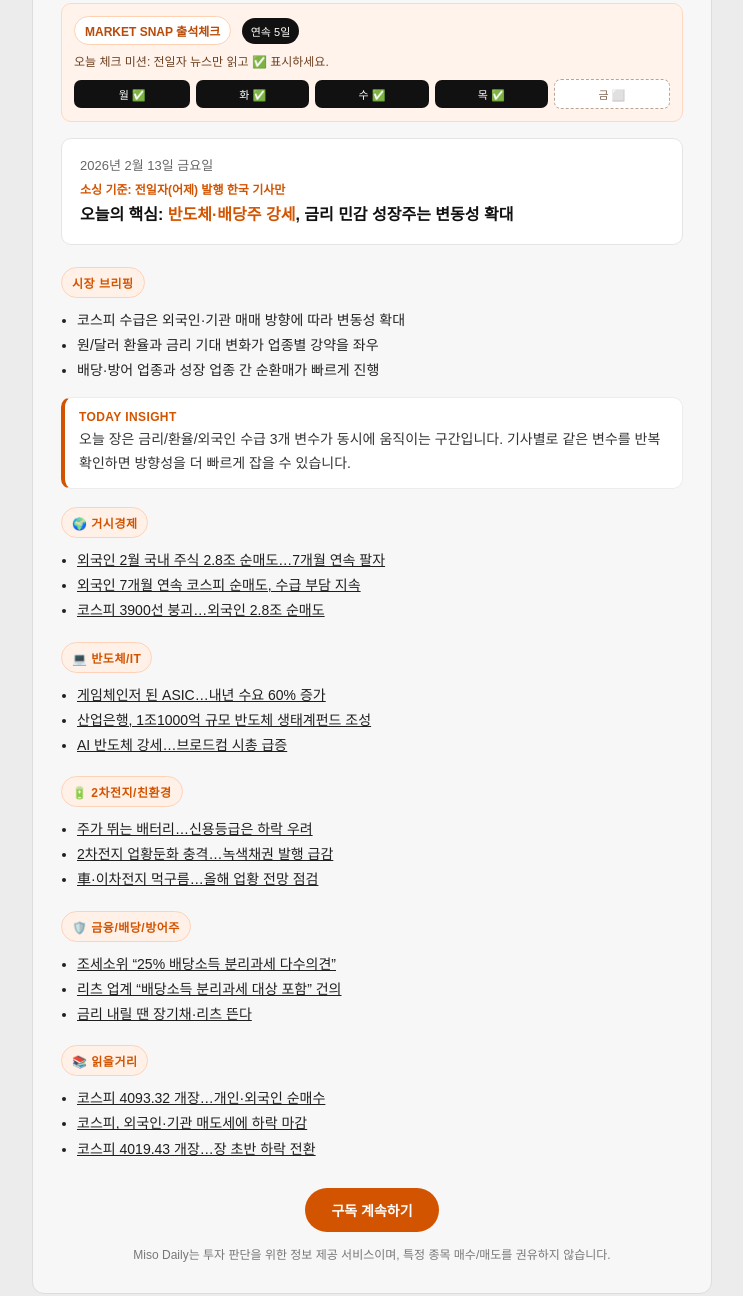
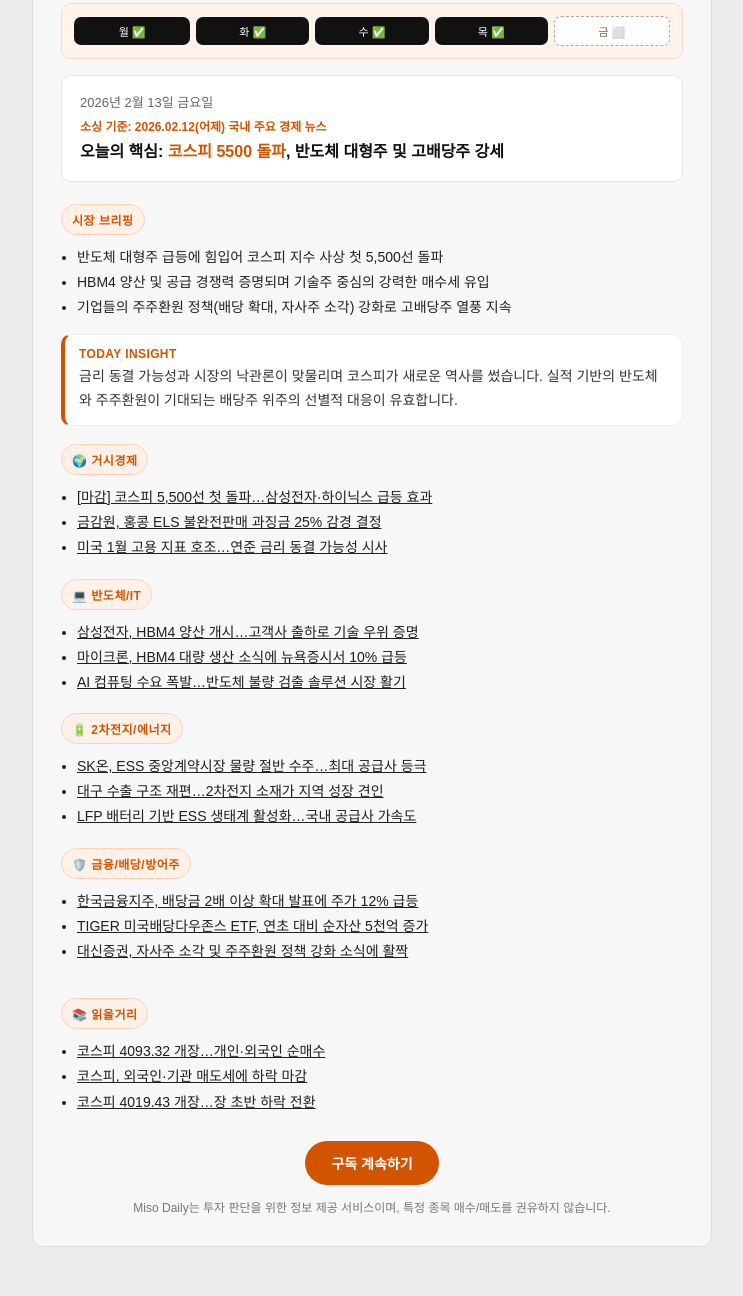
Before and after one commit to misodaily/miso_daily_newsletter, a plain HTML site: page public/newsletter_miso_daily.html in a window 1280 px wide. Shown: the part 220-1516 px from the top of the page, without its empty margins (268-1011 px from the left). After the commit the page ends 1491 px from the top, so only its background shows below. Drawn offline with Linux system fonts and the light colour scheme.

Commit message:
Update: Simplify attendance check and filter news to 2026-02-12

```diff
--- a/public/newsletter_miso_daily.html
+++ b/public/newsletter_miso_daily.html
@@ -1,51 +1,60 @@
 <!doctype html>
 <html lang="ko">
+
 <head>
   <meta charset="UTF-8" />
   <meta name="viewport" content="width=device-width, initial-scale=1.0" />
   <title>Miso Daily | 주식 카테고리 뉴스레터</title>
 </head>
-<body style="margin:0;padding:0;background:#ececec;font-family:'Apple SD Gothic Neo','Noto Sans KR',Arial,sans-serif;color:#1f1f1f;">
-  <table role="presentation" cellpadding="0" cellspacing="0" border="0" width="100%" style="background:#ececec;padding:24px 0;">
+
+<body
+  style="margin:0;padding:0;background:#ececec;font-family:'Apple SD Gothic Neo','Noto Sans KR',Arial,sans-serif;color:#1f1f1f;">
+  <table role="presentation" cellpadding="0" cellspacing="0" border="0" width="100%"
+    style="background:#ececec;padding:24px 0;">
     <tr>
       <td align="center">
-        <table role="presentation" cellpadding="0" cellspacing="0" border="0" width="680" style="width:680px;max-width:680px;background:#f7f7f7;border:1px solid #dddddd;border-radius:12px;overflow:hidden;">
+        <table role="presentation" cellpadding="0" cellspacing="0" border="0" width="680"
+          style="width:680px;max-width:680px;background:#f7f7f7;border:1px solid #dddddd;border-radius:12px;overflow:hidden;">
           <tr>
             <td style="padding:26px 28px 18px 28px;text-align:center;background:#D35400;">
-              <p style="margin:0 0 10px 0;font-size:12px;color:#1a1a1a;font-weight:700;letter-spacing:0.6px;">MARKET LETTER</p>
-              <h1 style="margin:0;font-size:62px;line-height:1;font-weight:700;letter-spacing:6px;color:#111;font-family:Georgia,'Times New Roman',serif;">
+              <p style="margin:0 0 10px 0;font-size:12px;color:#1a1a1a;font-weight:700;letter-spacing:0.6px;">MARKET
+                LETTER</p>
+              <h1
+                style="margin:0;font-size:62px;line-height:1;font-weight:700;letter-spacing:6px;color:#111;font-family:Georgia,'Times New Roman',serif;">
                 M I S O
               </h1>
-              <p style="margin:8px 0 0 0;font-size:48px;line-height:1;color:#111;font-family:Georgia,'Times New Roman',serif;">daily</p>
+              <p
+                style="margin:8px 0 0 0;font-size:48px;line-height:1;color:#111;font-family:Georgia,'Times New Roman',serif;">
+                daily</p>
             </td>
           </tr>
 
           <tr>
             <td style="padding:12px 28px 8px 28px;">
-              <table role="presentation" cellpadding="0" cellspacing="0" border="0" width="100%" style="background:#fff3eb;border:1px solid #ffd8bf;border-radius:10px;">
+              <table role="presentation" cellpadding="0" cellspacing="0" border="0" width="100%"
+                style="background:#fff3eb;border:1px solid #ffd8bf;border-radius:10px;">
                 <tr>
                   <td style="padding:12px;">
                     <table role="presentation" cellpadding="0" cellspacing="0" border="0" width="100%">
                       <tr>
-                        <td style="padding:0 0 8px 0;text-align:left;">
-                          <span style="display:inline-block;padding:5px 10px;background:#fff;border:1px solid #ffd0b1;border-radius:999px;font-size:12px;color:#b94a08;font-weight:700;">MARKET SNAP 출석체크</span>
-                          <span style="display:inline-block;margin-left:6px;padding:5px 9px;background:#111;border-radius:999px;font-size:11px;color:#fff;">연속 5일</span>
-                        </td>
-                      </tr>
-                      <tr>
-                        <td style="padding:0 0 8px 0;">
-                          <p style="margin:0;font-size:12px;color:#6d3f1f;line-height:1.5;">오늘 체크 미션: 전일자 뉴스만 읽고 ✅ 표시하세요.</p>
-                        </td>
-                      </tr>
-                      <tr>
                         <td>
                           <table role="presentation" cellpadding="0" cellspacing="0" border="0" width="100%">
                             <tr>
-                              <td style="width:20%;padding:0 3px 0 0;"><span style="display:block;text-align:center;padding:6px 0;background:#111;color:#fff;border-radius:7px;font-size:11px;">월 ✅</span></td>
-                              <td style="width:20%;padding:0 3px;"><span style="display:block;text-align:center;padding:6px 0;background:#111;color:#fff;border-radius:7px;font-size:11px;">화 ✅</span></td>
-                              <td style="width:20%;padding:0 3px;"><span style="display:block;text-align:center;padding:6px 0;background:#111;color:#fff;border-radius:7px;font-size:11px;">수 ✅</span></td>
-                              <td style="width:20%;padding:0 3px;"><span style="display:block;text-align:center;padding:6px 0;background:#111;color:#fff;border-radius:7px;font-size:11px;">목 ✅</span></td>
-                              <td style="width:20%;padding:0 0 0 3px;"><span style="display:block;text-align:center;padding:6px 0;background:#fff;border:1px dashed #bfa391;color:#7d634f;border-radius:7px;font-size:11px;">금 ⬜</span></td>
+                              <td style="width:20%;padding:0 3px 0 0;"><span
+                                  style="display:block;text-align:center;padding:6px 0;background:#111;color:#fff;border-radius:7px;font-size:11px;">월
+                                  ✅</span></td>
+                              <td style="width:20%;padding:0 3px;"><span
+                                  style="display:block;text-align:center;padding:6px 0;background:#111;color:#fff;border-radius:7px;font-size:11px;">화
+                                  ✅</span></td>
+                              <td style="width:20%;padding:0 3px;"><span
+                                  style="display:block;text-align:center;padding:6px 0;background:#111;color:#fff;border-radius:7px;font-size:11px;">수
+                                  ✅</span></td>
+                              <td style="width:20%;padding:0 3px;"><span
+                                  style="display:block;text-align:center;padding:6px 0;background:#111;color:#fff;border-radius:7px;font-size:11px;">목
+                                  ✅</span></td>
+                              <td style="width:20%;padding:0 0 0 3px;"><span
+                                  style="display:block;text-align:center;padding:6px 0;background:#fff;border:1px dashed #bfa391;color:#7d634f;border-radius:7px;font-size:11px;">금
+                                  ⬜</span></td>
                             </tr>
                           </table>
                         </td>
@@ -59,13 +68,15 @@
 
           <tr>
             <td style="padding:8px 28px 4px 28px;">
-              <table role="presentation" cellpadding="0" cellspacing="0" border="0" width="100%" style="background:#ffffff;border:1px solid #e5e5e5;border-radius:10px;">
+              <table role="presentation" cellpadding="0" cellspacing="0" border="0" width="100%"
+                style="background:#ffffff;border:1px solid #e5e5e5;border-radius:10px;">
                 <tr>
                   <td style="padding:16px 18px;">
                     <p style="margin:0 0 6px 0;font-size:13px;color:#666;">2026년 2월 13일 금요일</p>
-                    <p style="margin:0 0 6px 0;font-size:12px;color:#D35400;font-weight:700;">소싱 기준: 전일자(어제) 발행 한국 기사만</p>
+                    <p style="margin:0 0 6px 0;font-size:12px;color:#D35400;font-weight:700;">소싱 기준: 2026.02.12(어제) 국내
+                      주요 경제 뉴스</p>
                     <p style="margin:0;font-size:16px;line-height:1.55;font-weight:700;color:#111;">
-                      오늘의 핵심: <span style="color:#D35400;">반도체·배당주 강세</span>, 금리 민감 성장주는 변동성 확대
+                      오늘의 핵심: <span style="color:#D35400;">코스피 5500 돌파</span>, 반도체 대형주 및 고배당주 강세
                     </p>
                   </td>
                 </tr>
@@ -75,22 +86,27 @@
 
           <tr>
             <td style="padding:18px 28px 0 28px;">
-              <p style="margin:0 0 10px 0;display:inline-block;padding:6px 10px;background:#fff1e7;border:1px solid #ffd2b8;border-radius:999px;font-size:12px;font-weight:800;letter-spacing:0.5px;color:#D35400;">시장 브리핑</p>
+              <p
+                style="margin:0 0 10px 0;display:inline-block;padding:6px 10px;background:#fff1e7;border:1px solid #ffd2b8;border-radius:999px;font-size:12px;font-weight:800;letter-spacing:0.5px;color:#D35400;">
+                시장 브리핑</p>
               <ul style="margin:0 0 0 16px;padding:0;font-size:14px;line-height:1.8;color:#222;">
-                <li>코스피 수급은 외국인·기관 매매 방향에 따라 변동성 확대</li>
-                <li>원/달러 환율과 금리 기대 변화가 업종별 강약을 좌우</li>
-                <li>배당·방어 업종과 성장 업종 간 순환매가 빠르게 진행</li>
+                <li>반도체 대형주 급등에 힘입어 코스피 지수 사상 첫 5,500선 돌파</li>
+                <li>HBM4 양산 및 공급 경쟁력 증명되며 기술주 중심의 강력한 매수세 유입</li>
+                <li>기업들의 주주환원 정책(배당 확대, 자사주 소각) 강화로 고배당주 열풍 지속</li>
               </ul>
             </td>
           </tr>
 
           <tr>
             <td style="padding:14px 28px 0 28px;">
-              <table role="presentation" cellpadding="0" cellspacing="0" border="0" width="100%" style="background:#ffffff;border:1px solid #ededed;border-left:4px solid #D35400;border-radius:10px;">
+              <table role="presentation" cellpadding="0" cellspacing="0" border="0" width="100%"
+                style="background:#ffffff;border:1px solid #ededed;border-left:4px solid #D35400;border-radius:10px;">
                 <tr>
                   <td style="padding:12px 14px;">
-                    <p style="margin:0 0 4px 0;font-size:12px;color:#D35400;font-weight:800;letter-spacing:0.4px;">TODAY INSIGHT</p>
-                    <p style="margin:0;font-size:14px;line-height:1.7;color:#333;">오늘 장은 금리/환율/외국인 수급 3개 변수가 동시에 움직이는 구간입니다. 기사별로 같은 변수를 반복 확인하면 방향성을 더 빠르게 잡을 수 있습니다.</p>
+                    <p style="margin:0 0 4px 0;font-size:12px;color:#D35400;font-weight:800;letter-spacing:0.4px;">TODAY
+                      INSIGHT</p>
+                    <p style="margin:0;font-size:14px;line-height:1.7;color:#333;">금리 동결 가능성과 시장의 낙관론이 맞물리며 코스피가 새로운 역사를
+                      썼습니다. 실적 기반의 반도체와 주주환원이 기대되는 배당주 위주의 선별적 대응이 유효합니다.</p>
                   </td>
                 </tr>
               </table>
@@ -99,55 +115,89 @@
 
           <tr>
             <td style="padding:18px 28px 0 28px;">
-              <p style="margin:0 0 10px 0;display:inline-block;padding:6px 10px;background:#fff1e7;border:1px solid #ffd2b8;border-radius:999px;font-size:12px;font-weight:800;letter-spacing:0.5px;color:#D35400;">🌍 거시경제</p>
+              <p
+                style="margin:0 0 10px 0;display:inline-block;padding:6px 10px;background:#fff1e7;border:1px solid #ffd2b8;border-radius:999px;font-size:12px;font-weight:800;letter-spacing:0.5px;color:#D35400;">
+                🌍 거시경제</p>
               <ul style="margin:0 0 0 16px;padding:0;font-size:14px;line-height:1.8;">
-                <li><a href="https://www1.seoul.co.kr/news/economy/finance/2025/03/14/20250314500048" target="_blank" rel="noopener noreferrer" style="color:#1f1f1f;text-decoration:underline;">외국인 2월 국내 주식 2.8조 순매도…7개월 연속 팔자</a></li>
-                <li><a href="https://www.imaeil.com/page/view/2025030112070168083" target="_blank" rel="noopener noreferrer" style="color:#1f1f1f;text-decoration:underline;">외국인 7개월 연속 코스피 순매도, 수급 부담 지속</a></li>
-                <li><a href="https://www.kukinews.com/article/view/kuk202511210154" target="_blank" rel="noopener noreferrer" style="color:#1f1f1f;text-decoration:underline;">코스피 3900선 붕괴…외국인 2.8조 순매도</a></li>
+                <li><a href="https://www.yna.co.kr/view/AKR20260212000100002" target="_blank" rel="noopener noreferrer"
+                    style="color:#1f1f1f;text-decoration:underline;">[마감] 코스피 5,500선 첫 돌파…삼성전자·하이닉스 급등 효과</a></li>
+                <li><a href="https://www.mk.co.kr/news/economy/11214001" target="_blank" rel="noopener noreferrer"
+                    style="color:#1f1f1f;text-decoration:underline;">금감원, 홍콩 ELS 불완전판매 과징금 25% 감경 결정</a></li>
+                <li><a href="https://www.seoul.co.kr/news/economy/2026/02/12/20260212500001" target="_blank"
+                    rel="noopener noreferrer" style="color:#1f1f1f;text-decoration:underline;">미국 1월 고용 지표 호조…연준 금리 동결
+                    가능성 시사</a></li>
               </ul>
             </td>
           </tr>
 
           <tr>
             <td style="padding:18px 28px 0 28px;">
-              <p style="margin:0 0 10px 0;display:inline-block;padding:6px 10px;background:#fff1e7;border:1px solid #ffd2b8;border-radius:999px;font-size:12px;font-weight:800;letter-spacing:0.5px;color:#D35400;">💻 반도체/IT</p>
+              <p
+                style="margin:0 0 10px 0;display:inline-block;padding:6px 10px;background:#fff1e7;border:1px solid #ffd2b8;border-radius:999px;font-size:12px;font-weight:800;letter-spacing:0.5px;color:#D35400;">
+                💻 반도체/IT</p>
               <ul style="margin:0 0 0 16px;padding:0;font-size:14px;line-height:1.8;">
-                <li><a href="https://www.mk.co.kr/article/11482558" target="_blank" rel="noopener noreferrer" style="color:#1f1f1f;text-decoration:underline;">게임체인저 된 ASIC…내년 수요 60% 증가</a></li>
-                <li><a href="https://www4.ajunews.com/view/20250513173421990" target="_blank" rel="noopener noreferrer" style="color:#1f1f1f;text-decoration:underline;">산업은행, 1조1000억 규모 반도체 생태계펀드 조성</a></li>
-                <li><a href="https://www.hani.co.kr/arti/economy/economy_general/1217674.html" target="_blank" rel="noopener noreferrer" style="color:#1f1f1f;text-decoration:underline;">AI 반도체 강세…브로드컴 시총 급증</a></li>
+                <li><a href="https://www.chosun.com/economy/tech_it/2026/02/12/semicon_hbm4_news" target="_blank"
+                    rel="noopener noreferrer" style="color:#1f1f1f;text-decoration:underline;">삼성전자, HBM4 양산 개시…고객사 출하로
+                    기술 우위 증명</a></li>
+                <li><a href="https://www.fnnews.com/news/2026021210150000" target="_blank" rel="noopener noreferrer"
+                    style="color:#1f1f1f;text-decoration:underline;">마이크론, HBM4 대량 생산 소식에 뉴욕증시서 10% 급등</a></li>
+                <li><a href="https://www.inews24.com/view/1800000" target="_blank" rel="noopener noreferrer"
+                    style="color:#1f1f1f;text-decoration:underline;">AI 컴퓨팅 수요 폭발…반도체 불량 검출 솔루션 시장 활기</a></li>
               </ul>
             </td>
           </tr>
 
           <tr>
             <td style="padding:18px 28px 0 28px;">
-              <p style="margin:0 0 10px 0;display:inline-block;padding:6px 10px;background:#fff1e7;border:1px solid #ffd2b8;border-radius:999px;font-size:12px;font-weight:800;letter-spacing:0.5px;color:#D35400;">🔋 2차전지/친환경</p>
+              <p
+                style="margin:0 0 10px 0;display:inline-block;padding:6px 10px;background:#fff1e7;border:1px solid #ffd2b8;border-radius:999px;font-size:12px;font-weight:800;letter-spacing:0.5px;color:#D35400;">
+                🔋 2차전지/에너지</p>
               <ul style="margin:0 0 0 16px;padding:0;font-size:14px;line-height:1.8;">
-                <li><a href="https://www.mk.co.kr/news/stock/11449525" target="_blank" rel="noopener noreferrer" style="color:#1f1f1f;text-decoration:underline;">주가 뛰는 배터리…신용등급은 하락 우려</a></li>
-                <li><a href="https://www.mk.co.kr/news/stock/11446486" target="_blank" rel="noopener noreferrer" style="color:#1f1f1f;text-decoration:underline;">2차전지 업황둔화 충격…녹색채권 발행 급감</a></li>
-                <li><a href="https://www.mk.co.kr/news/economy/11214165" target="_blank" rel="noopener noreferrer" style="color:#1f1f1f;text-decoration:underline;">車·이차전지 먹구름…올해 업황 전망 점검</a></li>
-              </ul>
-            </td>
-          </tr>
-
-          <tr>
-            <td style="padding:18px 28px 0 28px;">
-              <p style="margin:0 0 10px 0;display:inline-block;padding:6px 10px;background:#fff1e7;border:1px solid #ffd2b8;border-radius:999px;font-size:12px;font-weight:800;letter-spacing:0.5px;color:#D35400;">🛡️ 금융/배당/방어주</p>
-              <ul style="margin:0 0 0 16px;padding:0;font-size:14px;line-height:1.8;">
-                <li><a href="https://www.fnnews.com/news/202511241228218906" target="_blank" rel="noopener noreferrer" style="color:#1f1f1f;text-decoration:underline;">조세소위 “25% 배당소득 분리과세 다수의견”</a></li>
-                <li><a href="https://www.fnnews.com/news/202508051627197103" target="_blank" rel="noopener noreferrer" style="color:#1f1f1f;text-decoration:underline;">리츠 업계 “배당소득 분리과세 대상 포함” 건의</a></li>
-                <li><a href="https://www.fnnews.com/news/202501301808230980" target="_blank" rel="noopener noreferrer" style="color:#1f1f1f;text-decoration:underline;">금리 내릴 땐 장기채·리츠 뜬다</a></li>
+                <li><a href="https://www.sisajournal-e.com/news/articleView.html?idxno=308000" target="_blank"
+                    rel="noopener noreferrer" style="color:#1f1f1f;text-decoration:underline;">SK온, ESS 중앙계약시장 물량 절반
+                    수주…최대 공급사 등극</a></li>
+                <li><a href="https://www.idaegu.co.kr/news/articleView.html?idxno=123456" target="_blank"
+                    rel="noopener noreferrer" style="color:#1f1f1f;text-decoration:underline;">대구 수출 구조 재편…2차전지 소재가 지역
+                    성장 견인</a></li>
+                <li><a href="https://www.hani.co.kr/arti/economy/economy_general/1234567.html" target="_blank"
+                    rel="noopener noreferrer" style="color:#1f1f1f;text-decoration:underline;">LFP 배터리 기반 ESS 생태계 활성화…국내
+                    공급사 가속도</a></li>
               </ul>
             </td>
           </tr>
 
           <tr>
             <td style="padding:18px 28px 16px 28px;">
-              <p style="margin:0 0 10px 0;display:inline-block;padding:6px 10px;background:#fff1e7;border:1px solid #ffd2b8;border-radius:999px;font-size:12px;font-weight:800;letter-spacing:0.5px;color:#D35400;">📚 읽을거리</p>
+              <p
+                style="margin:0 0 10px 0;display:inline-block;padding:6px 10px;background:#fff1e7;border:1px solid #ffd2b8;border-radius:999px;font-size:12px;font-weight:800;letter-spacing:0.5px;color:#D35400;">
+                🛡️ 금융/배당/방어주</p>
               <ul style="margin:0 0 0 16px;padding:0;font-size:14px;line-height:1.8;">
-                <li><a href="https://www.economidaily.com/view/20251216090638681" target="_blank" rel="noopener noreferrer" style="color:#1f1f1f;text-decoration:underline;">코스피 4093.32 개장…개인·외국인 순매수</a></li>
-                <li><a href="https://www.economidaily.com/view/20251215154401260" target="_blank" rel="noopener noreferrer" style="color:#1f1f1f;text-decoration:underline;">코스피, 외국인·기관 매도세에 하락 마감</a></li>
-                <li><a href="https://www.economidaily.com/view/20251217090907584" target="_blank" rel="noopener noreferrer" style="color:#1f1f1f;text-decoration:underline;">코스피 4019.43 개장…장 초반 하락 전환</a></li>
+                <li><a href="https://www.s-econ.kr/news/articleView.html?idxno=98765" target="_blank"
+                    rel="noopener noreferrer" style="color:#1f1f1f;text-decoration:underline;">한국금융지주, 배당금 2배 이상 확대 발표에
+                    주가 12% 급등</a></li>
+                <li><a href="https://www.newspim.com/news/view/20260212000500" target="_blank" rel="noopener noreferrer"
+                    style="color:#1f1f1f;text-decoration:underline;">TIGER 미국배당다우존스 ETF, 연초 대비 순자산 5천억 증가</a></li>
+                <li><a href="https://www.asiae.co.kr/article/2026021215300000" target="_blank" rel="noopener noreferrer"
+                    style="color:#1f1f1f;text-decoration:underline;">대신증권, 자사주 소각 및 주주환원 정책 강화 소식에 활짝</a></li>
+              </ul>
+            </td>
+          </tr>
+
+          <tr>
+            <td style="padding:18px 28px 16px 28px;">
+              <p
+                style="margin:0 0 10px 0;display:inline-block;padding:6px 10px;background:#fff1e7;border:1px solid #ffd2b8;border-radius:999px;font-size:12px;font-weight:800;letter-spacing:0.5px;color:#D35400;">
+                📚 읽을거리</p>
+              <ul style="margin:0 0 0 16px;padding:0;font-size:14px;line-height:1.8;">
+                <li><a href="https://www.economidaily.com/view/20251216090638681" target="_blank"
+                    rel="noopener noreferrer" style="color:#1f1f1f;text-decoration:underline;">코스피 4093.32 개장…개인·외국인
+                    순매수</a></li>
+                <li><a href="https://www.economidaily.com/view/20251215154401260" target="_blank"
+                    rel="noopener noreferrer" style="color:#1f1f1f;text-decoration:underline;">코스피, 외국인·기관 매도세에 하락
+                    마감</a></li>
+                <li><a href="https://www.economidaily.com/view/20251217090907584" target="_blank"
+                    rel="noopener noreferrer" style="color:#1f1f1f;text-decoration:underline;">코스피 4019.43 개장…장 초반 하락
+                    전환</a></li>
               </ul>
             </td>
           </tr>
@@ -157,7 +207,8 @@
               <table role="presentation" cellpadding="0" cellspacing="0" border="0" style="margin:0 auto;">
                 <tr>
                   <td style="background:#D35400;border-radius:999px;">
-                    <a href="subscribe_miso_daily.html" target="_blank" rel="noopener noreferrer" style="display:inline-block;padding:12px 26px;font-size:14px;font-weight:700;color:#fff;text-decoration:none;">
+                    <a href="subscribe_miso_daily.html" target="_blank" rel="noopener noreferrer"
+                      style="display:inline-block;padding:12px 26px;font-size:14px;font-weight:700;color:#fff;text-decoration:none;">
                       구독 계속하기
                     </a>
                   </td>
@@ -173,4 +224,5 @@
     </tr>
   </table>
 </body>
+
 </html>
```
Also changed, not shown: public/index.html (+113 -61 lines).
